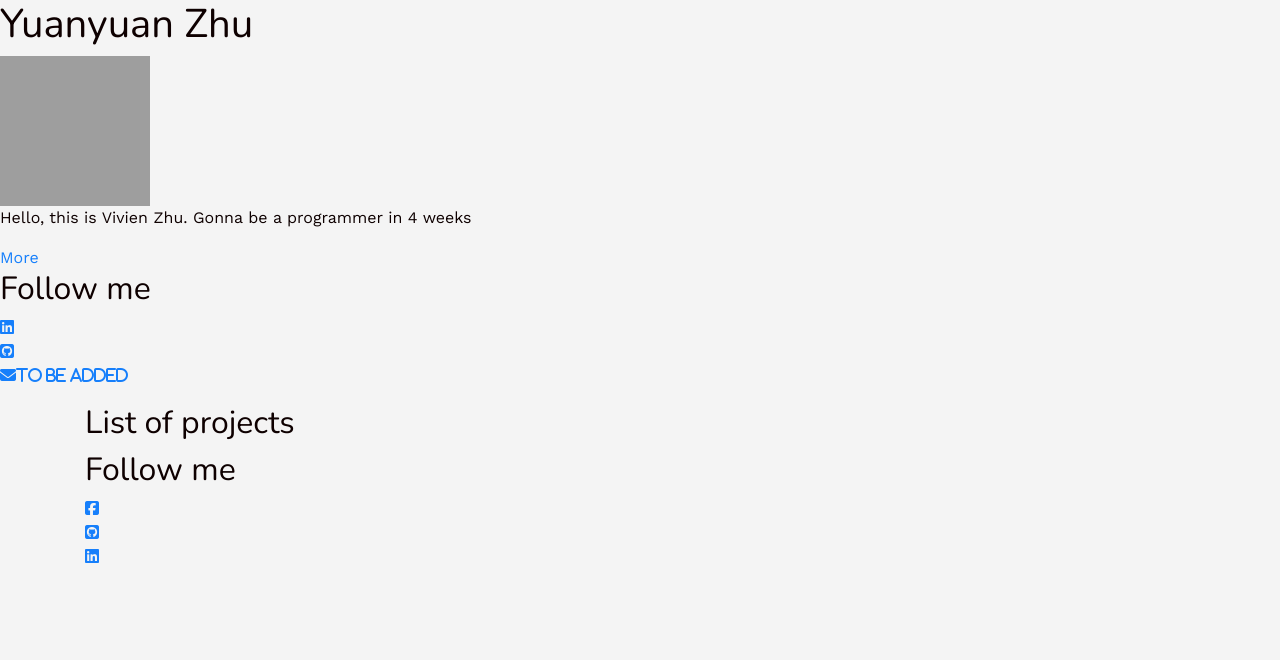
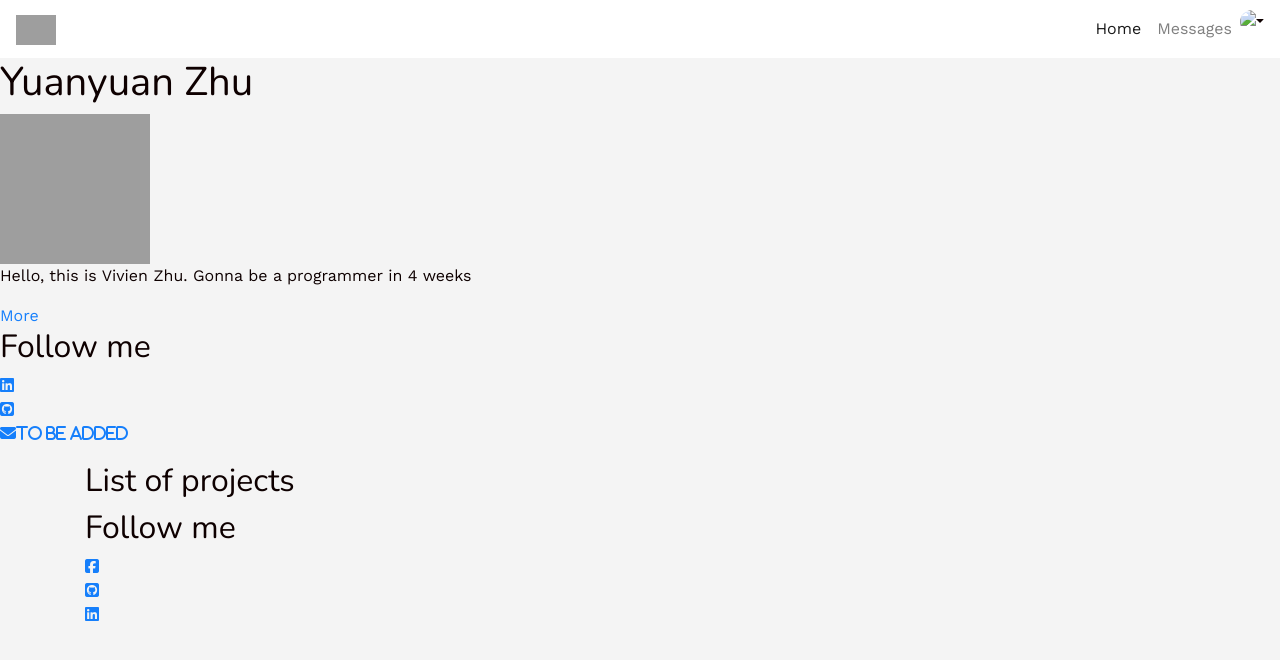
Before and after one commit to vivien-z/my-portfolio-zhu, a Rails app: page / in a window 1280 px wide. Shown: the top 660 px of the page. Run offline with Rails 7, Linux system fonts and the light colour scheme; style sheets or scripts are compiled from the project's sources; some libraries are stand-ins or nearby versions; grey boxes are pictures that could not be loaded.

Commit message:
adjusted installed packages: simple_form and bootstrap

```diff
--- a/app/assets/stylesheets/application.scss
+++ b/app/assets/stylesheets/application.scss
@@ -4,7 +4,7 @@
 @import "config/bootstrap_variables";
 
 // External libraries
-@import "bootstrap/scss/bootstrap";
+@import "bootstrap/scss/bootstrap"; // from the node_modules
 @import "font-awesome-sprockets";
 @import "font-awesome";
 
--- a/app/javascript/packs/application.js
+++ b/app/javascript/packs/application.js
@@ -1,7 +1,4 @@
-// This file is automatically compiled by Webpack, along with any other files
-// present in this directory. You're encouraged to place your actual application logic in
-// a relevant structure within app/javascript and only use these pack files to reference
-// that code so it'll be compiled.
+import 'bootstrap';
 
 require("@rails/ujs").start()
 require("turbolinks").start()
--- a/app/views/layouts/application.html.erb
+++ b/app/views/layouts/application.html.erb
@@ -6,6 +6,7 @@
     <%= csp_meta_tag %>
 
     <meta name="viewport" content="width=device-width, initial-scale=1, shrink-to-fit=no">
+    <meta http-equiv="X-UA-Compatible" content="IE=edge,chrome=1">
     <%= stylesheet_link_tag 'application', media: 'all', 'data-turbolinks-track': 'reload' %>
     <%= javascript_pack_tag 'application', 'data-turbolinks-track': 'reload', defer: true %>
   </head>
--- a/app/views/shared/_navbar.html.erb
+++ b/app/views/shared/_navbar.html.erb
@@ -0,0 +1,28 @@
+<div class="navbar navbar-expand-sm navbar-light navbar-lewagon">
+  <%= link_to "#", class: "navbar-brand" do %>
+    <%= image_tag "https://raw.githubusercontent.com/lewagon/fullstack-images/master/uikit/logo.png" %>
+    <% end %>
+
+  <button class="navbar-toggler" type="button" data-toggle="collapse" data-target="#navbarSupportedContent" aria-controls="navbarSupportedContent" aria-expanded="false" aria-label="Toggle navigation">
+    <span class="navbar-toggler-icon"></span>
+  </button>
+
+
+  <div class="collapse navbar-collapse" id="navbarSupportedContent">
+    <ul class="navbar-nav mr-auto">
+      <li class="nav-item active">
+        <%= link_to "Home", "#", class: "nav-link" %>
+      </li>
+      <li class="nav-item">
+        <%= link_to "Messages", "#", class: "nav-link" %>
+      </li>
+      <li class="nav-item dropdown">
+        <%= image_tag "https://kitt.lewagon.com/placeholder/users/ssaunier", class: "avatar dropdown-toggle", id: "navbarDropdown", data: { toggle: "dropdown" }, 'aria-haspopup': true, 'aria-expanded': false %>
+        <div class="dropdown-menu dropdown-menu-right" aria-labelledby="navbarDropdown">
+          <%= link_to "Action", "#", class: "dropdown-item" %>
+          <%= link_to "Another action", "#", class: "dropdown-item" %>
+        </div>
+      </li>
+    </ul>
+  </div>
+</div>
```
Also changed, not shown: config/webpack/environment.js (+10 -0 lines).
